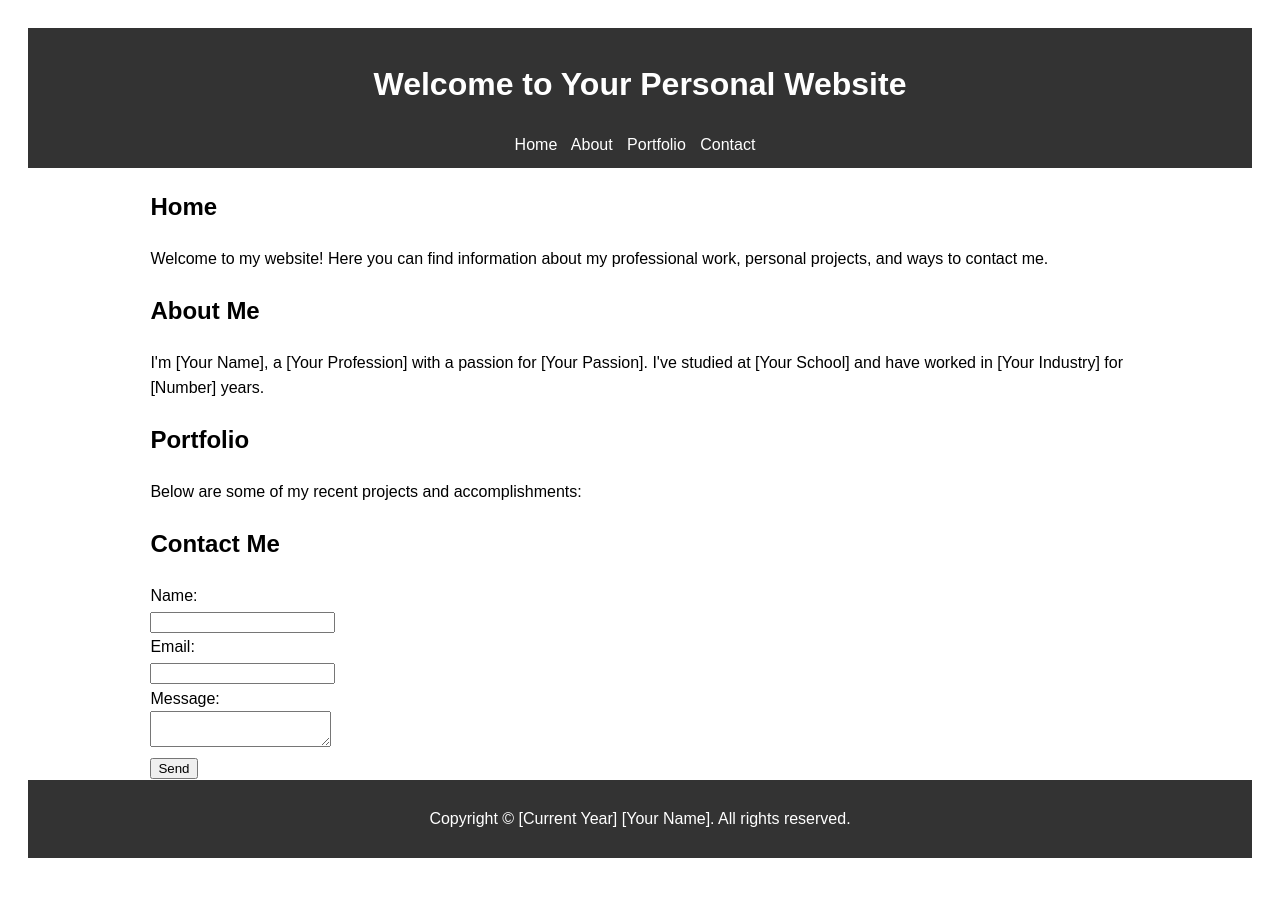
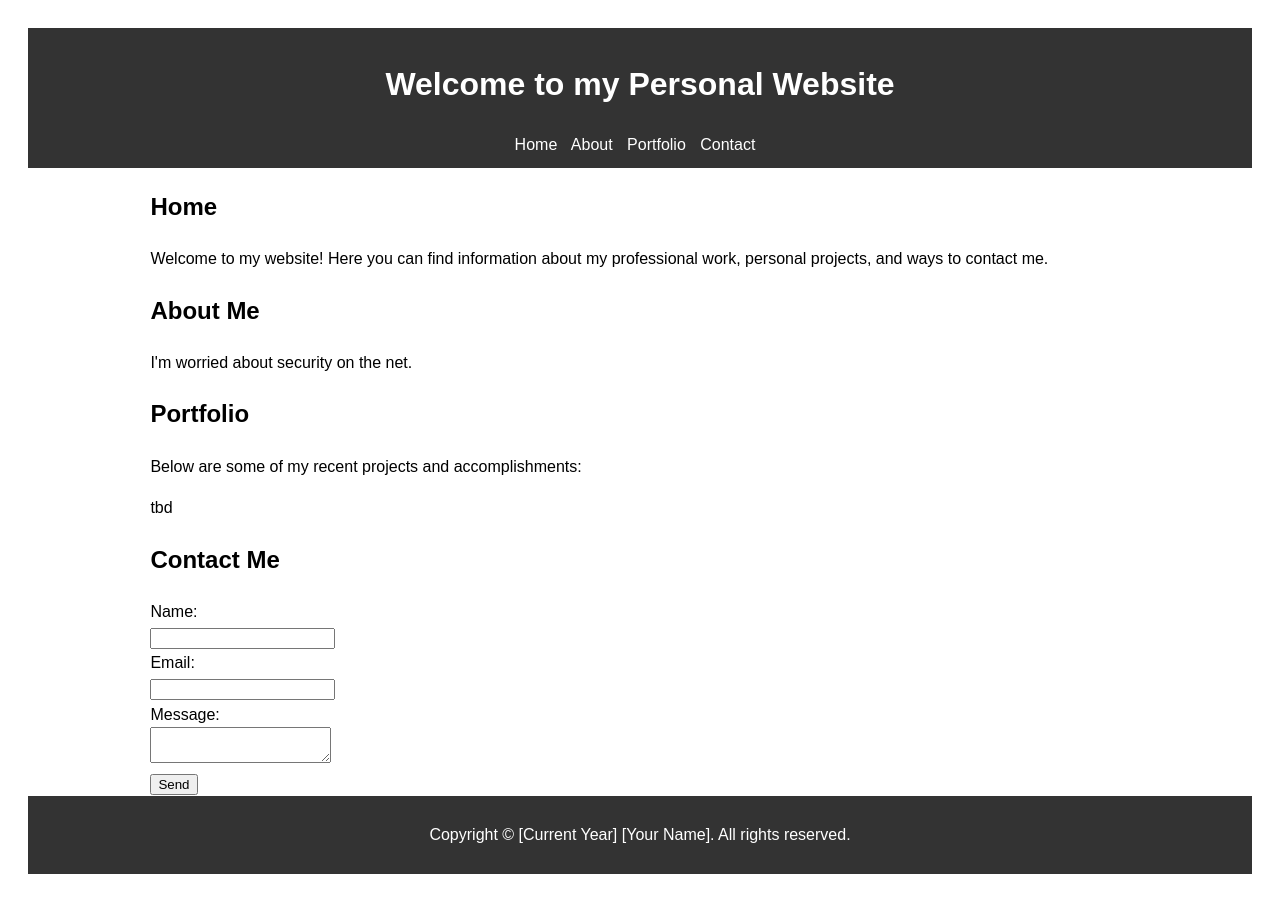
Before and after one commit to LouisRodriguez12101815/mywebsite, a plain HTML site: page boilerplate.html in a window 1280 px wide. Drawn offline with Linux system fonts and the light colour scheme.

Commit message:
Update boilerplate.html

```diff
--- a/boilerplate.html
+++ b/boilerplate.html
@@ -3,7 +3,7 @@
 <head>
     <meta charset="UTF-8">
     <meta name="viewport" content="width=device-width, initial-scale=1.0">
-    <title>Your Name - Home</title>
+    <title>louis rodriguz_ Home</title>
     <style>
         body { font-family: Arial, sans-serif; line-height: 1.6; padding: 20px; }
         header, footer { background: #333; color: white; padding: 10px 20px; text-align: center; }
@@ -18,7 +18,7 @@
 </head>
 <body>
     <header>
-        <h1>Welcome to Your Personal Website</h1>
+        <h1>Welcome to my Personal Website</h1>
         <nav>
             <a href="#home">Home</a>
             <a href="#about">About</a>
@@ -35,13 +35,13 @@
 
         <section id="about">
             <h2>About Me</h2>
-            <p>I'm [Your Name], a [Your Profession] with a passion for [Your Passion]. I've studied at [Your School] and have worked in [Your Industry] for [Number] years.</p>
+            <p>I'm worried about security on the net.</p>
         </section>
 
         <section id="portfolio">
             <h2>Portfolio</h2>
             <p>Below are some of my recent projects and accomplishments:</p>
-            <!-- Include images or links to your projects here -->
+           tbd
         </section>
 
         <section id="contact">
```
